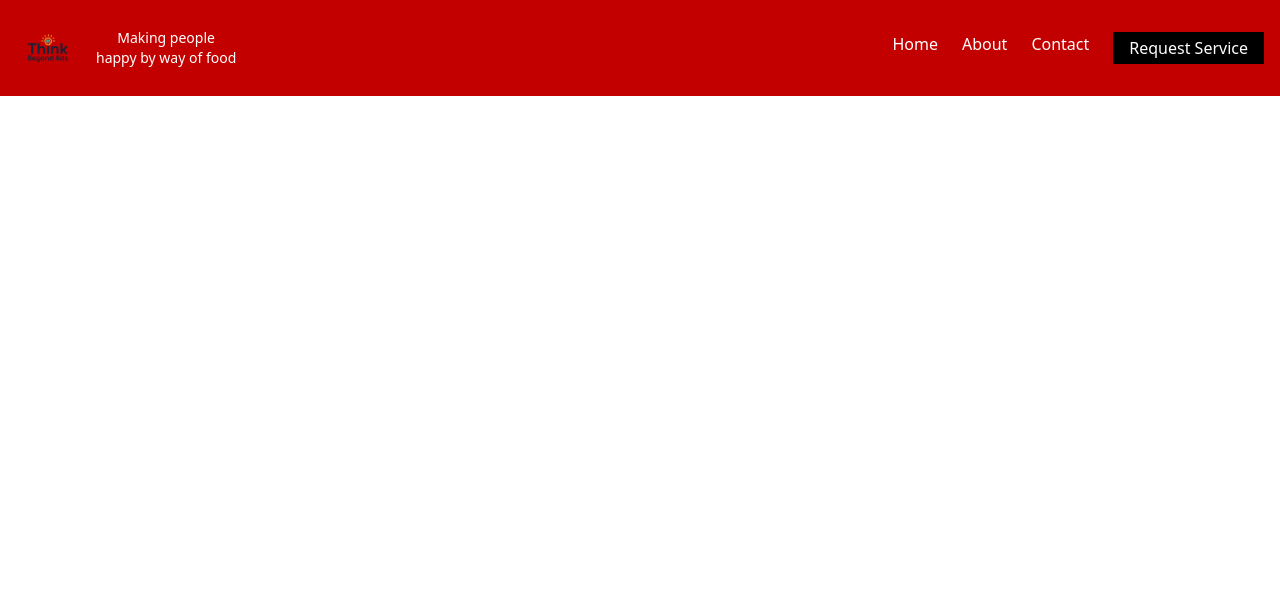
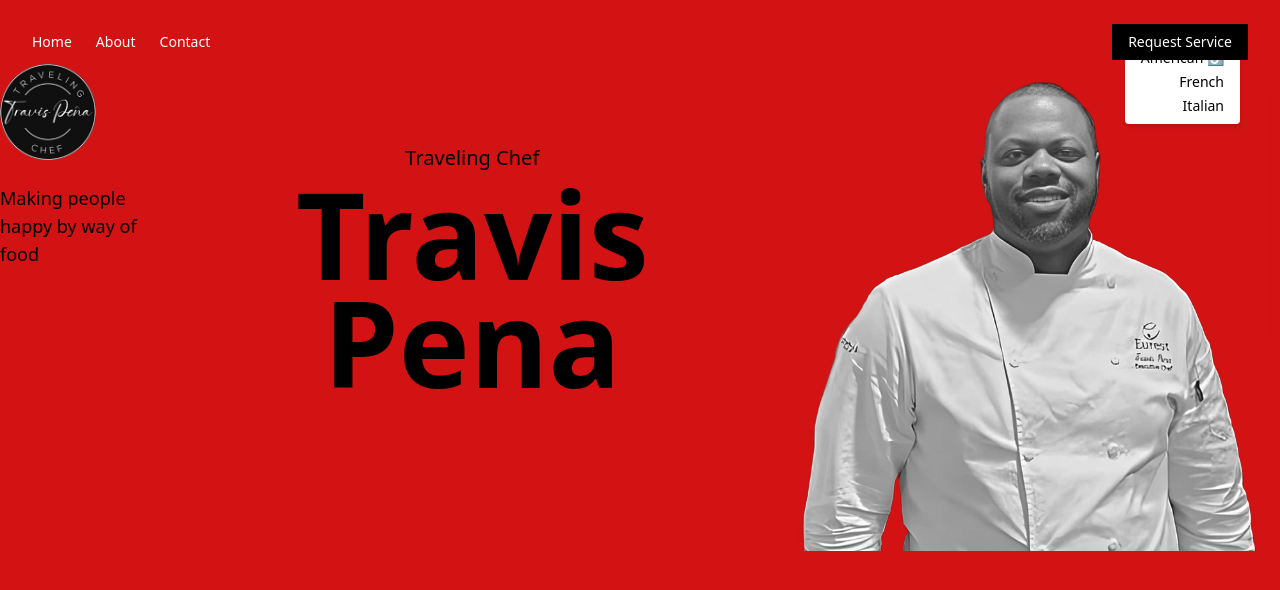
Before and after one commit to saadsrabon/cheftp, a React (Vite) app: page / in a window 1280 px wide. Shown: the top 590 px of the page. Built offline with nearby package versions, Linux system fonts and the light colour scheme.

Commit message:
Hero section added

```diff
--- a/src/App.jsx
+++ b/src/App.jsx
@@ -1,5 +1,6 @@
 
 import './App.css'
+import HeroSection from './components/shared/Hero'
 import Header from './components/shared/Navbar'
 
 function App() {
@@ -8,6 +9,7 @@ function App() {
   return (
     <>
       <Header/>
+      <HeroSection/>
     </>
   )
 }
--- /dev/null
+++ b/src/components/shared/Hero.jsx
@@ -0,0 +1,65 @@
+import React from "react";
+import travis from "../../assets/Travis Pena 1.png"; // use the chef image you provided
+import logo from "../../assets/Image_20250422_103510_144 1.png"; // use the chef logo you provided
+export default function HeroSection() {
+  return (
+    <section className="relative w-full bg-[#d31313] text-white overflow-hidden">
+      {/* Container */}
+      <div className="max-w-[1440px] mx-auto flex flex-col xl:flex-row min-h-screen px-4 xl:px-0">
+
+        {/* Left Sidebar */}
+        <div className="flex flex-col items-center xl:items-start xl:justify-between xl:w-[20%] pt-10 xl:pt-16 pb-6 text-black">
+          <div className="flex flex-col items-center xl:items-start">
+            {/* Logo */}
+            <img src={logo} alt="Logo" className="w-24 h-24 mb-6" />
+            {/* Tagline */}
+            <p className="text-lg font-medium text-black text-center xl:text-left">
+              Making people <br /> happy by way of <br /> food
+            </p>
+          </div>
+        </div>
+
+        {/* Hero Main Content */}
+        <div className="flex-1 flex flex-col xl:flex-row items-center xl:items-start justify-between xl:pl-10 pt-10 xl:pt-16 relative z-10">
+
+          {/* Left Hero Text */}
+          <div className="text-black xl:mt-20">
+            <h2 className="text-xl font-normal mb-2">Traveling Chef</h2>
+            <h1 className="text-[100px] xl:text-[120px] font-bold leading-[0.9]">
+              Travis<br />Pena
+            </h1>
+          </div>
+
+          {/* Chef Image */}
+          <div className="mt-8 xl:mt-0">
+            <img src={travis} alt="Chef Travis Pena" className="w-[400px] xl:w-[500px] object-contain" />
+          </div>
+
+          {/* Cuisine Box */}
+          <div className="absolute top-10 right-10 bg-white text-black px-4 py-2 rounded shadow-md">
+            <ul className="text-sm space-y-1 text-right">
+              <li>American ⤴</li>
+              <li>French</li>
+              <li>Italian</li>
+            </ul>
+          </div>
+        </div>
+      </div>
+
+      {/* Navbar Overlay */}
+      <div className="absolute top-0 left-0 w-full flex justify-between items-center px-8 py-6 z-20">
+        {/* Links */}
+        <nav className="space-x-6 text-sm">
+          <a href="#" className="hover:underline">Home</a>
+          <a href="#" className="hover:underline">About</a>
+          <a href="#" className="hover:underline">Contact</a>
+        </nav>
+
+        {/* Button */}
+        <button className="bg-black text-white text-sm py-2 px-4 hover:bg-gray-800 transition-all">
+          Request Service
+        </button>
+      </div>
+    </section>
+  );
+}
--- a/src/components/shared/Navbar.jsx
+++ b/src/components/shared/Navbar.jsx
@@ -4,20 +4,21 @@ import logo from '../../assets/mainlogo.png'; // use the chef logo you provided
 
 export default function Header() {
   return (
-    <header className="bg-[#c30000] flex justify-between items-center p-4">
-      <div className="flex items-center gap-4">
-        <img src={logo} alt="Chef Travis Pena Logo" className="w-16 h-16" />
-        <div className="text-white text-sm">
-          <p>Making people</p>
-          <p>happy by way of food</p>
-        </div>
-      </div>
-      <nav className="flex gap-6 text-white font-light">
-        <a href="#home">Home</a>
-        <a href="#about">About</a>
-        <a href="#contact">Contact</a>
-        <button className="bg-black text-white px-4 py-1">Request Service</button>
-      </nav>
-    </header>
+    // <header className="bg-[#c30000] flex justify-between items-center p-4">
+    //   <div className="flex items-center gap-4">
+    //     <img src={logo} alt="Chef Travis Pena Logo" className="w-16 h-16" />
+    //     <div className="text-white text-sm">
+    //       <p>Making people</p>
+    //       <p>happy by way of food</p>
+    //     </div>
+    //   </div>
+    //   <nav className="flex gap-6 text-white font-light">
+    //     <a href="#home">Home</a>
+    //     <a href="#about">About</a>
+    //     <a href="#contact">Contact</a>
+    //     <button className="bg-black text-white px-4 py-1">Request Service</button>
+    //   </nav>
+    // </header>
+    <></>
   );
 }
```
